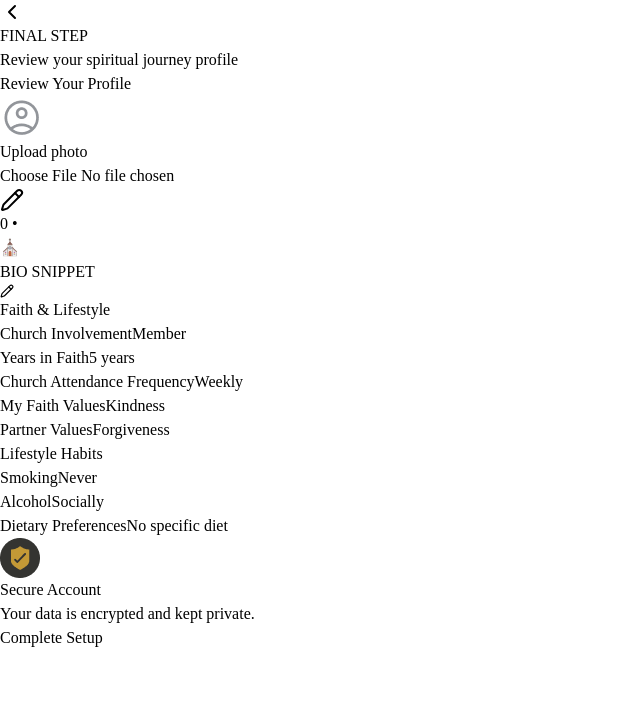
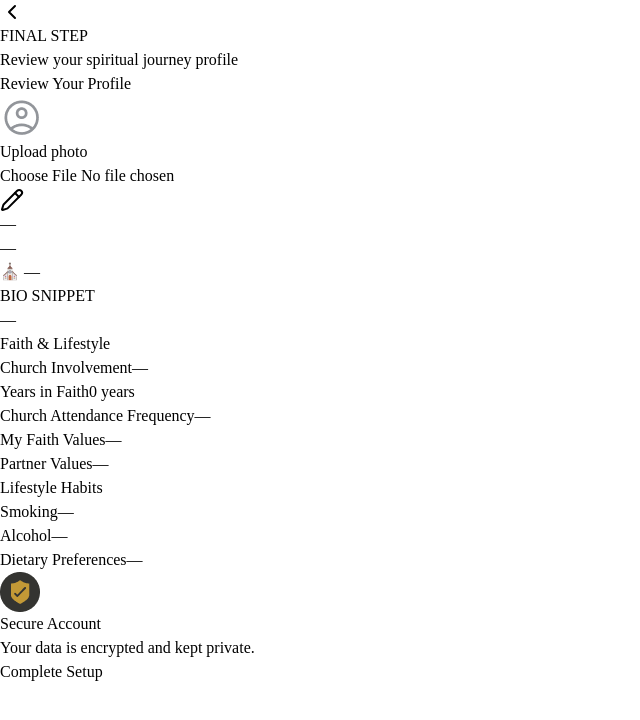
Before and after one commit to devgeektech/harpply-pwa, a Next.js app in the folder apps/web/: page /auth/onboarding/profile in a window 1280 px wide. Shown: the top 720 px of the page, without its empty margins (0-640 px from the left). Built offline with nearby package versions, Linux system fonts and the light colour scheme.

Commit message:
fixed onboarding validations

```diff
--- a/apps/web/app/auth/onboarding/profile/page.tsx
+++ b/apps/web/app/auth/onboarding/profile/page.tsx
@@ -1,6 +1,12 @@
 "use client";
 
-import { useProfileStore } from "@/store/profileStore";
+import { formatFaithValuesForDisplay } from "@/data/myFaithValues";
+import { useFaithAttributesStore } from "@/store/faithAttributesStore";
+import {
+  useBioStore,
+  useFaithStore,
+  useOnboardingStore,
+} from "@/store/onboardingStore";
 import {
   Avatar,
   AvatarFallback,
@@ -18,8 +24,35 @@ import { useRouter } from "next/navigation";
 import { useState } from "react";
 import Link from "next/link";
 
+function displayOrDash(value: string | number | undefined | null): string {
+  if (value === undefined || value === null) return "—";
+  const s = String(value).trim();
+  return s.length > 0 ? s : "—";
+}
+
+function formatYearsInFaith(years: number): string {
+  if (years < 0) return "—";
+  if (years === 0) return "0 years";
+  return `${years} year${years === 1 ? "" : "s"}`;
+}
+
 export default function ReviewProfilePage() {
-  const { name, age, location, church, bio } = useProfileStore();
+  const name = useOnboardingStore((s) => s.name);
+  const age = useOnboardingStore((s) => s.age);
+  const gender = useOnboardingStore((s) => s.gender);
+  const bio = useBioStore((s) => s.bio);
+  const churchInvolvement = useFaithStore((s) => s.churchInvolvement);
+  const yearsInFaith = useFaithStore((s) => s.yearsInFaith);
+  const churchAttendance = useFaithStore((s) => s.churchAttendance);
+  const smokingSelection = useFaithStore((s) => s.smokingSelection);
+  const alcoholSelection = useFaithStore((s) => s.alcoholSelection);
+  const dietaryPreference = useFaithStore((s) => s.dietaryPreference);
+  const myFaithValues = useFaithAttributesStore((s) => s.myFaithValues);
+  const partnerValues = useFaithAttributesStore((s) => s.partnerValues);
+
+  const myFaithDisplay = formatFaithValuesForDisplay(myFaithValues);
+  const partnerDisplay = formatFaithValuesForDisplay(partnerValues);
+
   const router = useRouter();
   const [submitting, setSubmitting] = useState(false);
 
@@ -95,15 +128,18 @@ export default function ReviewProfilePage() {
                   <Pencil className="text-black group-hover:text-white transition-colors" />
                 </Button>
               </div>
+
               <div className="flex flex-col gap-1">
                 <h3 className="font-normal font-serif text-[#1A1A1A] text-[24px]">
-                  {name}
+                  {displayOrDash(name)}
                 </h3>
                 <p className="text-base font-normal text-[#C39936]">
-                  {age} • {location}
+                  {[displayOrDash(age), displayOrDash(gender)].filter((v) => v !== "—").join(" • ") ||
+                    "—"}
                 </p>
-
-                <p className="text-base text-[#1A1A1ACC] mt-1">⛪ {church}</p>
+                <p className="text-base text-[#1A1A1ACC] mt-1">
+                  ⛪ {displayOrDash(churchInvolvement)}
+                </p>
               </div>
 
               {/* Bio */}
@@ -112,13 +148,8 @@ export default function ReviewProfilePage() {
                   BIO SNIPPET
                 </p>
                 <p className="text-[#1A1A1A] text-base italic font-light text-left">
-                  {bio}
+                  {displayOrDash(bio)}
                 </p>
-
-                <Pencil
-                  size={14}
-                  className="absolute right-0 top-4 text-yellow-600 cursor-pointer"
-                />
               </div>
             </CardContent>
           </Card>
@@ -126,17 +157,17 @@ export default function ReviewProfilePage() {
           {/* Info Sections */}
           <div className="mt-2 space-y-3">
             <div className="pt-2 text-sm text-white">Faith & Lifestyle</div>
-            <InfoRow label="Church Involvement" value="Member" />
-            <InfoRow label="Years in Faith" value="5 years" />
-            <InfoRow label="Church Attendance Frequency" value="Weekly" />
-            <InfoRow label="My Faith Values" value="Kindness" />
-            <InfoRow label="Partner Values" value="Forgiveness" />
+            <InfoRow label="Church Involvement" value={displayOrDash(churchInvolvement)} />
+            <InfoRow label="Years in Faith" value={formatYearsInFaith(yearsInFaith)} />
+            <InfoRow label="Church Attendance Frequency" value={displayOrDash(churchAttendance)} />
+            <InfoRow label="My Faith Values" value={myFaithDisplay || "—"} />
+            <InfoRow label="Partner Values" value={partnerDisplay || "—"} />
 
             <div className="pt-2 text-sm text-white">Lifestyle Habits</div>
 
-            <InfoRow label="Smoking" value="Never" />
-            <InfoRow label="Alcohol" value="Socially" />
-            <InfoRow label="Dietary Preferences" value="No specific diet" />
+            <InfoRow label="Smoking" value={displayOrDash(smokingSelection)} />
+            <InfoRow label="Alcohol" value={displayOrDash(alcoholSelection)} />
+            <InfoRow label="Dietary Preferences" value={displayOrDash(dietaryPreference)} />
           </div>
 
           {/* Secure box */}
--- a/apps/web/data/myFaithValues.ts
+++ b/apps/web/data/myFaithValues.ts
@@ -5,7 +5,7 @@ export type FaithValueItem = {
   value: string;
 };
 
-export const myFaithValues: FaithValueItem[] = [
+export const attributeValues: FaithValueItem[] = [
   {
     value: "brave",
     title: "Brave",
@@ -181,17 +181,17 @@ export function parseFaithValuesFromApi(raw: unknown): string[] {
 
 /** Map stored token (value slug or legacy display title) to canonical `value` for API/store. */
 export function normalizeFaithValueTokenToValue(token: string): string {
-  const byValue = myFaithValues.find((v) => v.value === token);
+  const byValue = attributeValues.find((v) => v.value === token);
   if (byValue) return byValue.value;
-  const byTitle = myFaithValues.find((v) => v.title === token);
+  const byTitle = attributeValues.find((v) => v.title === token);
   return byTitle?.value ?? token;
 }
 
 /** Human-readable label for profile UI (value slug or legacy title → title). */
 export function faithValueLabelForStored(token: string): string {
-  const byValue = myFaithValues.find((v) => v.value === token);
+  const byValue = attributeValues.find((v) => v.value === token);
   if (byValue) return byValue.title;
-  const byTitle = myFaithValues.find((v) => v.title === token);
+  const byTitle = attributeValues.find((v) => v.title === token);
   return byTitle?.title ?? token;
 }
 
--- a/apps/web/lib/api/auth.ts
+++ b/apps/web/lib/api/auth.ts
@@ -58,8 +58,8 @@ export interface OnboardingData {
   churchInvolvement?: string | null;
   yearsInFaith?: number | null;
   churchAttendance?: string | null;
-  myFaithValues?: unknown;
-  partnerValues?: unknown;
+  myFaithValues?: string[] | null;
+  partnerValues?: string[] | null;
   smokingPreference?: string | null;
   alcoholPreference?: string | null;
   dietaryPreference?: string | null;
--- a/apps/web/lib/api/profile.ts
+++ b/apps/web/lib/api/profile.ts
@@ -19,8 +19,8 @@ export interface ProfileData {
   yearsInFaith: number | null;
   churchAttendance: string | null;
   /** JSON array of value slugs (or legacy display titles) from API. */
-  myFaithValues: unknown;
-  partnerValues: unknown;
+  myFaithValues:  string[] | null;
+  partnerValues: string[] | null;
   interests: string[] | null;
   smokingPreference: string | null;
   alcoholPreference: string | null;
--- /dev/null
+++ b/apps/web/store/faithAttributesStore.ts
@@ -0,0 +1,40 @@
+import { create } from "zustand";
+
+export const MAX_ONBOARDING_ATTRIBUTES = 3;
+
+function toggleWithCap(list: string[], value: string, max: number): string[] {
+  if (list.includes(value)) {
+    return list.filter((v) => v !== value);
+  }
+  if (list.length >= max) {
+    return list;
+  }
+  return [...list, value];
+}
+
+interface FaithAttributesState {
+  myFaithValues: string[];
+  partnerValues: string[];
+  setMyFaithValues: (values: string[]) => void;
+  setPartnerValues: (values: string[]) => void;
+  toggleMyFaithValue: (value: string) => void;
+  togglePartnerValue: (value: string) => void;
+}
+
+export const useFaithAttributesStore = create<FaithAttributesState>((set, get) => ({
+  myFaithValues: [],
+  partnerValues: [],
+
+  setMyFaithValues: (values) => set({ myFaithValues: values }),
+  setPartnerValues: (values) => set({ partnerValues: values }),
+
+  toggleMyFaithValue: (value) =>
+    set({
+      myFaithValues: toggleWithCap(get().myFaithValues, value, MAX_ONBOARDING_ATTRIBUTES),
+    }),
+
+  togglePartnerValue: (value) =>
+    set({
+      partnerValues: toggleWithCap(get().partnerValues, value, MAX_ONBOARDING_ATTRIBUTES),
+    }),
+}));
--- a/apps/web/store/onboardingStore.ts
+++ b/apps/web/store/onboardingStore.ts
@@ -1,5 +1,6 @@
 import { AUTH_STORAGE_KEYS, saveFaithLifestyle, type OnboardingData } from "@/lib/api/auth";
 import { redirectIfUnauthorizedForAuthApi } from "@/lib/api/session-expired";
+import { useFaithAttributesStore } from "@/store/faithAttributesStore";
 import { create } from "zustand";
 
 interface OnboardingState {
@@ -9,14 +10,12 @@ interface OnboardingState {
   setName: (name: string) => void;
   setAge: (age: string) => void;
   setGender: (gender: string) => void;
-
   submitIdentity: () => Promise<any>;
 }
 
 interface BioState {
   bio: string;
   setBio: (bio: string) => void;
-
   submitBio: () => Promise<any>;
 }
 
@@ -169,4 +168,7 @@ export function hydrateOnboardingStores(data: OnboardingData) {
   useFaithStore.getState().setSmokingSelection(data.smokingPreference ?? "");
   useFaithStore.getState().setAlcoholSelection(data.alcoholPreference ?? "");
   useFaithStore.getState().setDietaryPreference(data.dietaryPreference ?? "");
+
+  useFaithAttributesStore.getState().setMyFaithValues(data.myFaithValues ?? []);
+  useFaithAttributesStore.getState().setPartnerValues(data.partnerValues ?? []);
 }
--- a/apps/web/store/profileStore.ts
+++ b/apps/web/store/profileStore.ts
@@ -15,8 +15,8 @@ interface ProfileState {
   denomination: string;
   yearsInFaith: number | null;
   churchAttendance: string;
-  myFaithValues: string;
-  partnerValues: string;
+  myFaithValues: string[];
+  partnerValues: string[];
   interests: string[];
   smokingPreference: string;
   alcoholPreference: string;
@@ -41,8 +41,8 @@ export const useProfileStore = create<ProfileState>((set) => ({
   denomination: "",
   yearsInFaith: null,
   churchAttendance: "",
-  myFaithValues: "",
-  partnerValues: "",
+  myFaithValues: [],
+  partnerValues: [],
   interests: [],
   smokingPreference: "",
   alcoholPreference: "",
@@ -66,8 +66,10 @@ export const useProfileStore = create<ProfileState>((set) => ({
       denomination: data.denomination ?? "",
       yearsInFaith: data.yearsInFaith ?? null,
       churchAttendance: data.churchAttendance ?? "",
-      myFaithValues: formatFaithValuesForDisplay(data.myFaithValues),
-      partnerValues: formatFaithValuesForDisplay(data.partnerValues),
+      myFaithValues: data.myFaithValues ?? [],
+      partnerValues: data.partnerValues ?? [],
+      // myFaithValues: formatFaithValuesForDisplay(data.myFaithValues),
+      // partnerValues: formatFaithValuesForDisplay(data.partnerValues),
       interests: data.interests ?? [],
       smokingPreference: data.smokingPreference ?? "",
       alcoholPreference: data.alcoholPreference ?? "",
```
Also changed, not shown: apps/web/app/auth/onboarding/attributes/page.tsx (+13 -7 lines), apps/web/app/auth/onboarding/partner-attributes/page.tsx (+14 -8 lines), apps/web/app/profile/identity/page.tsx (+24 -3 lines), apps/web/components/common/attribute-card.tsx (+8 -10 lines), 1 other file (tests, documents, lock files or other folders).
